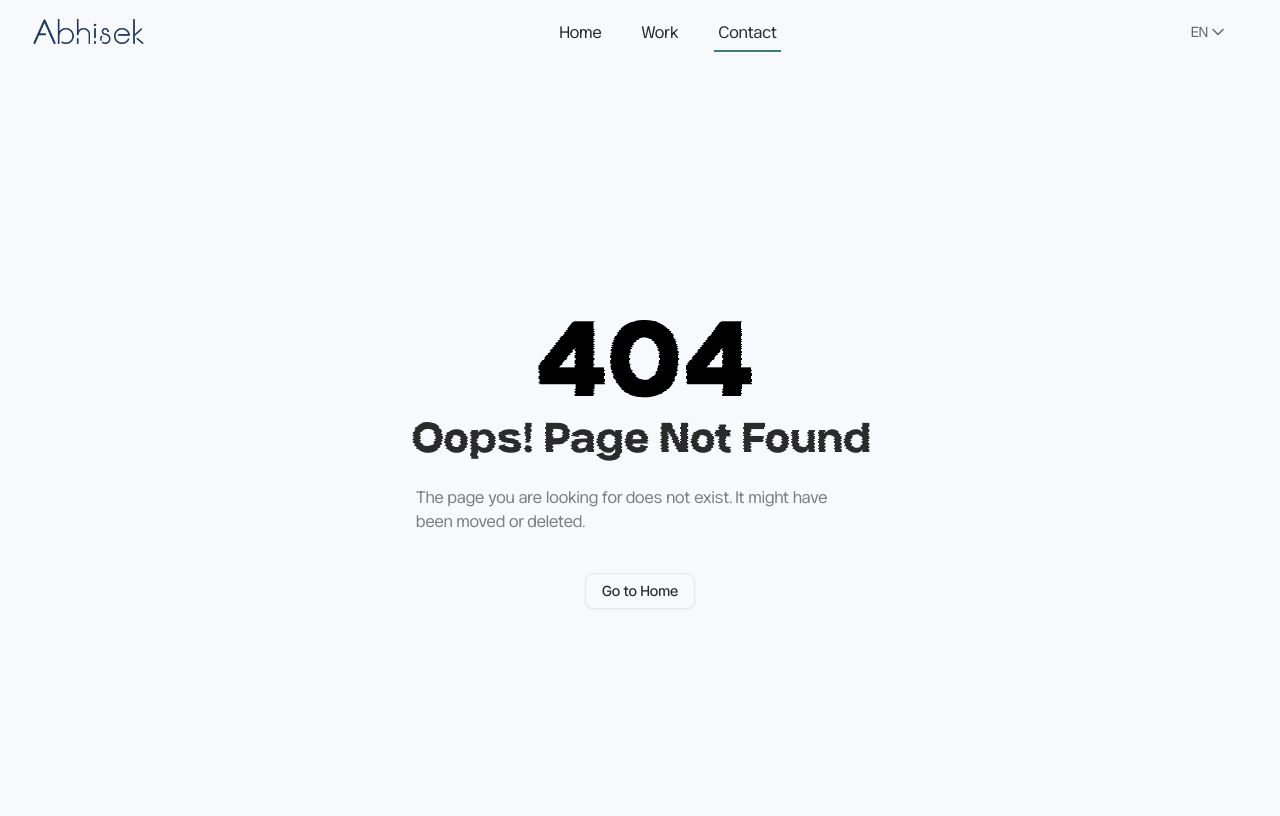
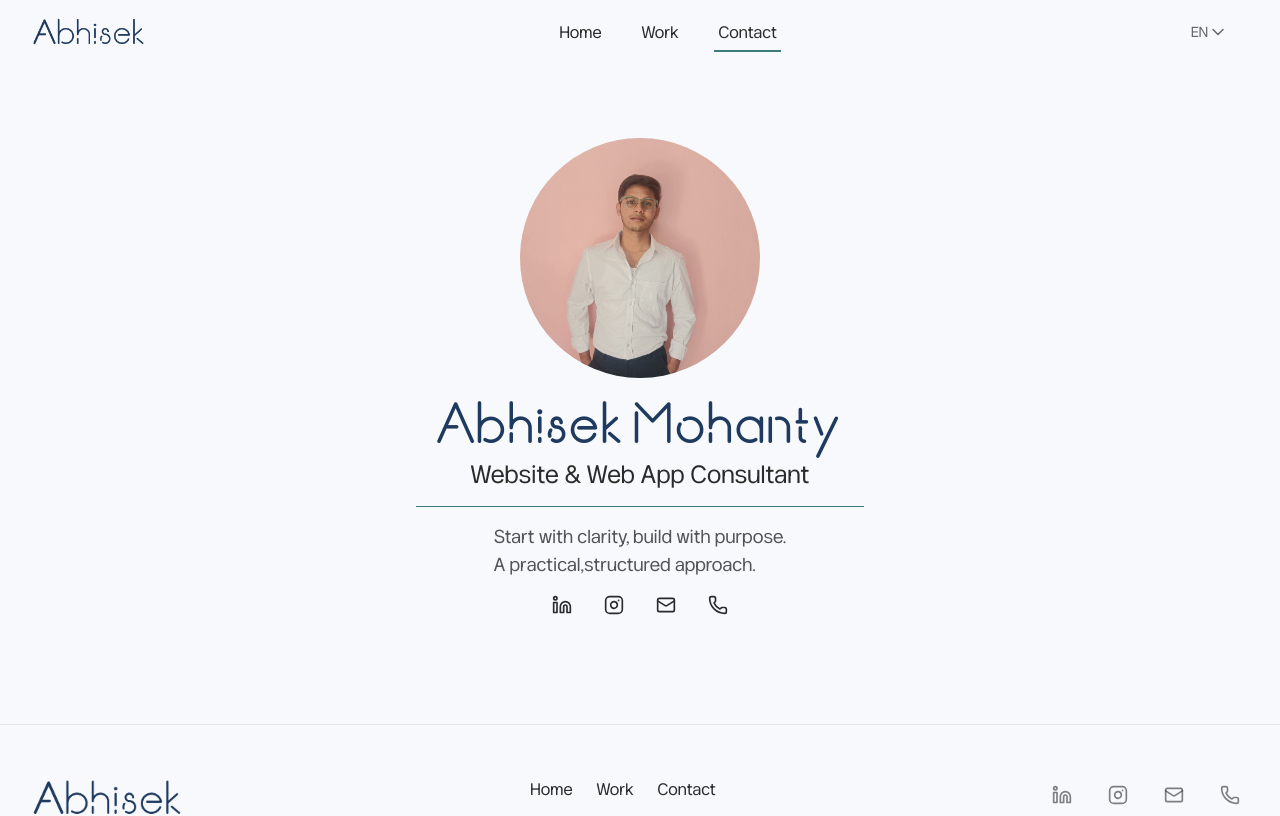
Before and after one commit to abhisekmohantychinua/mohantyabhisek, a Next.js app: page /contact in a window 1280 px wide. Before the commit this address had no page. Shown: the top 816 px of the page. Built offline with nearby package versions, Linux system fonts and the light colour scheme; a web font is replaced by a local one.

Commit message:
feat: update cSpell configuration; add developer image; create Contact page with social links and metadata; enhance NotFound and Home pages with improved layout and structure; add contact page to sitemap

```diff
--- /dev/null
+++ b/src/app/contact/page.tsx
@@ -0,0 +1,143 @@
+import { Github, Instagram, Linkedin, Mail, Phone } from "lucide-react";
+import Image from "next/image";
+import Link from "next/link";
+import { Metadata } from "next";
+
+export default async function Contact() {
+  return (
+    <section className="container mx-auto h-[80vh] flex flex-col justify-center items-center">
+      <div className="h-60 w-60 rounded-full object-cover overflow-hidden mb-5">
+        <Image
+          src="/developer.jpg"
+          alt="Developer Photo"
+          width={4080}
+          height={3060}
+          className="h-full w-full object-cover"
+          priority
+        />
+      </div>
+
+      <h1
+        id="contact-heading"
+        className="text-4xl md:text-6xl font-break font-bold text-primary text-center"
+      >
+        Abhisek Mohanty
+      </h1>
+      <p className="text-xl md:text-2xl">Website & Web App Consultant</p>
+      <div className="w-full max-w-md bg-secondary h-px my-4"></div>
+      <p className="text-sm md:text-lg text-foreground/80">
+        Start with clarity, build with purpose.
+        <br />A practical,structured approach.
+      </p>
+
+      {/* Social media links */}
+      <div
+        className="w-full flex justify-center items-center space-x-4 my-2"
+        aria-label="Social links"
+      >
+        <Link
+          href="https://www.linkedin.com/in/mohanty-abhisek"
+          className="inline-flex items-center justify-center rounded-full bg-accent/0 p-2 hover:bg-accent/20 hover:text-accent transition-colors duration-200"
+          aria-label="LinkedIn"
+          target="_blank"
+          rel="noopener noreferrer"
+        >
+          <Linkedin size={20} />
+        </Link>
+        <Link
+          href="https://www.instagram.com/abhisek.mohanty/"
+          className="inline-flex items-center justify-center rounded-full bg-accent/0 p-2 hover:bg-accent/20 hover:text-accent transition-colors duration-200"
+          aria-label="Instagram"
+          target="_blank"
+          rel="noopener noreferrer"
+        >
+          <Instagram size={20} />
+        </Link>
+        <Link
+          href="mailto:mohantyabhisek@hotmail.com"
+          className="inline-flex items-center justify-center rounded-full bg-accent/0 p-2 hover:bg-accent/20 hover:text-accent transition-colors duration-200"
+          aria-label="Email"
+          target="_blank"
+          rel="noopener noreferrer"
+        >
+          <Mail size={20} />
+        </Link>
+        <Link
+          href="tel:+919439485166"
+          className="inline-flex items-center justify-center rounded-full bg-accent/0 p-2 hover:bg-accent/20 hover:text-accent transition-colors duration-200"
+          aria-label="Phone"
+          target="_blank"
+          rel="noopener noreferrer"
+        >
+          <Phone size={20} />
+        </Link>
+      </div>
+
+      <script
+        type="application/ld+json"
+        dangerouslySetInnerHTML={{ __html: JSON.stringify(jsonLd) }}
+      />
+    </section>
+  );
+}
+
+export const metadata: Metadata = {
+  title: "Clarity Before You Build | Contact Abhisek",
+  description:
+    "For businesses unsure what website or web app they actually need. A structured conversation to bring clarity before decisions are made.",
+  openGraph: {
+    type: "website",
+    title: "Clarity Before You Build — Contact Abhisek",
+    description:
+      "A structured conversation for businesses and founders who want clarity before building a website or web app.",
+    url: "https://mohantyabhisek.com/contact",
+    images: [
+      {
+        url: "https://mohantyabhisek.com/og-image.png",
+        width: 1200,
+        height: 630,
+        alt: "Website & Web App Solutions for Businesses | Abhisek",
+      },
+    ],
+  },
+  twitter: {
+    card: "summary_large_image",
+    title: "Clarity Before You Build — Contact Abhisek",
+    description:
+      "For those who want clarity and structure before committing to a website or web app.",
+    images: ["https://mohantyabhisek.com/og-image.png"],
+  },
+  alternates: {
+    canonical: "https://mohantyabhisek.com/contact",
+  },
+  robots: { index: true, follow: true },
+};
+
+const jsonLd = {
+  "@context": "https://schema.org",
+  "@type": "Person",
+  "@id": "https://mohantyabhisek.com/#person",
+  name: "Abhisek Mohanty",
+  url: "https://mohantyabhisek.com/contact",
+  image: "https://mohantyabhisek.com/developer.jpg",
+  jobTitle: "Website & Web App Consultant",
+  sameAs: [
+    "https://www.linkedin.com/in/mohanty-abhisek",
+    "https://www.instagram.com/coderabhisek",
+  ],
+  contactPoint: [
+    {
+      "@type": "ContactPoint",
+      telephone: "+919439485166",
+      email: "mohantyabhisek@hotmail.com",
+      contactType: "consulting",
+      availableLanguage: ["English", "Hindi", "Odia"],
+    },
+  ],
+  worksFor: {
+    "@type": "Organization",
+    "@id": "https://mohantyabhisek.com/#organization",
+  },
+  description:
+    "Website and web app consultant focused on clarity, structure, and purpose-driven digital solutions for businesses.",
+};
--- a/src/app/not-found.tsx
+++ b/src/app/not-found.tsx
@@ -6,7 +6,7 @@ import Link from "next/link";
 
 export default function NotFound() {
   return (
-    <section className="container mx-auto min-h-screen flex flex-col justify-center items-center gap-6">
+    <section className="container mx-auto min-h-[80vh] flex flex-col justify-center items-center gap-6 px-6 lg:px-8">
       <FuzzyText
         baseIntensity={0.07}
         hoverIntensity={0.2}
--- a/src/app/page.tsx
+++ b/src/app/page.tsx
@@ -59,13 +59,15 @@ export const metadata: Metadata = {
 const jsonLd = {
   "@context": "https://schema.org",
   "@type": "Organization",
+  "@id": "https://mohantyabhisek.com/#organization",
   name: "Abhisek",
   url: "https://mohantyabhisek.com",
   logo: "https://mohantyabhisek.com/logo-transparent-512x512.png",
   founder: {
     "@type": "Person",
+    "@id": "https://mohantyabhisek.com/#person",
     name: "Abhisek Mohanty",
-    jobTitle: "Website Consultant",
+    jobTitle: "Website & Web App Consultant",
     url: "https://mohantyabhisek.com",
   },
   sameAs: [
--- a/src/app/sitemap.ts
+++ b/src/app/sitemap.ts
@@ -8,5 +8,11 @@ export default function sitemap(): MetadataRoute.Sitemap {
       changeFrequency: "monthly",
       priority: 1.0,
     },
+    {
+      url: "https://mohantyabhisek.com/contact",
+      lastModified: new Date(),
+      changeFrequency: "yearly",
+      priority: 0.8,
+    },
   ];
 }
```
Also changed, not shown: public/developer.jpg (added).
